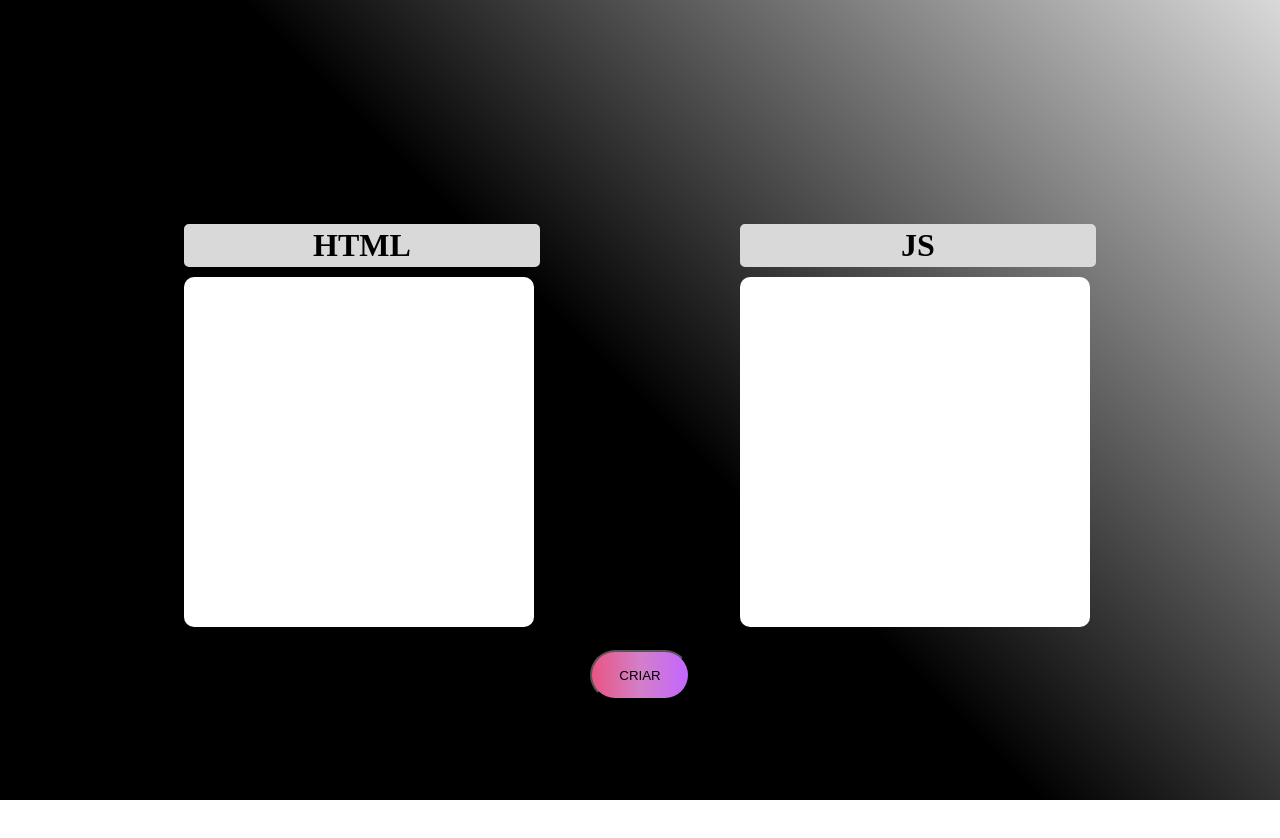
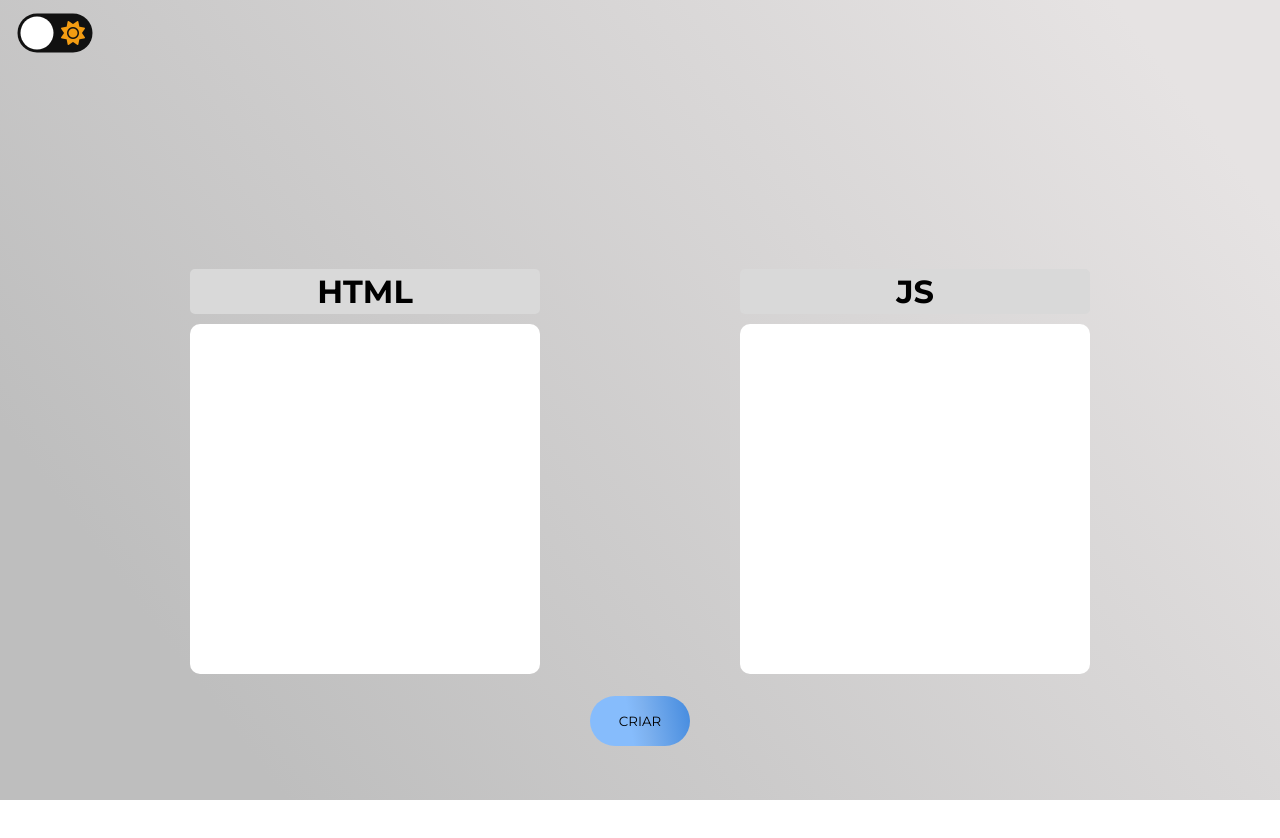
Before and after one commit to SergioRicJr/projeto-implement-html-js, a website: page html/pagina-inicial.html in a window 1280 px wide. Before the commit the page ends 800 px from the top, so only its background shows below. Drawn offline with Linux system fonts and the light colour scheme.

Commit message:
modo dark

```diff
--- a/css/pagina-inicial.css
+++ b/css/pagina-inicial.css
@@ -1,11 +1,41 @@
-:root{
-    --fundo: linear-gradient(45deg, rgb(0,0,0)50%, rgb(217, 217, 217));
-}
 
+@import url("https://fonts.googleapis.com/css2?family=Montserrat:wght@100;200;300;400;600;700;800;900&display=swap");
+:root {
+        --fundo: linear-gradient(232.73deg, #e6e3e3 8.79%, #bebebe 84.88%);
+        --texto: rgb(0, 0, 0);
+        --botao: linear-gradient(
+          260.02deg,
+          #a6c3e4 -4.36%,
+          #3f87dd -4.35%,
+          #7db1ef 45.09%,
+          #86bcfc 59.75%
+        );
+        --botaoTxt: rgb(3, 3, 3);
+        --input-fundo: rgb(197, 197, 197);
+        --peso: 500;
+      }
+
+
+.dark:root{
+    --fundo: linear-gradient(241.29deg, #4d4a50 10.31%, #1a1919 93.41%);
+    --texto: white;
+    --botao: linear-gradient(
+      257.91deg,
+      #c366ff 17.54%,
+      #d37fc8 54.55%,
+      #e95582 72.93%
+    );
+    --botaoTxt: white;
+    --input-fundo: rgb(154, 152, 152);
+    --peso: 300;
+  }
 
 *{
     padding: 0;
     margin: 0;
+    border: 0;
+    box-sizing: border-box;
+    font-family: "Montserrat", sans-serif;
 }
 
 html {
@@ -25,6 +55,7 @@ body{
     background-repeat: no-repeat;
     background-size: 100%;
     height: 100%;
+    color: var(--texto);
 }
 
 
@@ -64,8 +95,62 @@ h1{
     border-radius: 30px;
     width: 100px;
     height: 50px;
-    background: linear-gradient(270deg, #C366FF 0%, #D37FC8 50%, #E95582 100%);
+    background: var(--botao);
     user-select: none;
     cursor: pointer;
 
 }
+body.dark{
+    background: #292c35;
+}
+.checkbox{
+    opacity: 0;
+    position: absolute;
+}
+.label{
+    background-color: #111;
+    border-radius: 50px;
+    cursor: pointer;
+    display: flex;
+    align-items: center;
+    justify-content: space-between;
+    padding: 5px;
+    position: relative;
+    height: 26px;
+    width: 50px;
+    transform: scale(1.5);
+}
+
+.label .ball{
+    background-color: #fff;
+    border-radius: 50%;
+    position: absolute;
+    top: 2px;
+    left: 2px;
+    height: 22px;
+    width: 22px;
+    transform: translateX(0px);
+    transition: transform 0.2s linear;
+}
+
+
+.checkbox:checked + .label .ball{
+    transform: translate(24px);
+}
+
+.fa-moon{
+    color: #f1c40f;
+}
+
+.fa-sun{
+    color: #f39c12;
+}
+
+#btn:hover {
+    transform: scale(110%);
+  }
+
+.modo{
+    padding-left: 30px;
+    padding-top: 20px;
+}
--- a/html/pagina-inicial.html
+++ b/html/pagina-inicial.html
@@ -9,6 +9,14 @@
     <script src="../src/pagina-inicial.js" defer></script>
 </head>
 <body>
+    <div class="modo">
+        <input type="checkbox" class="checkbox" id="chk">
+        <label class="label" for="chk">
+            <i class="fas fa-moon"></i>
+            <i class="fas fa-sun "></i>
+            <div class="ball"></div>
+        </label>
+    </div>
     <form action="./pagina-teste.html" method="get">
         <div id="caixa-html">
             <h1>HTML</h1>
@@ -20,5 +28,6 @@
             <textarea type="" id="input-js"></textarea>
         </div>
     </form>
+    <script src="https://kit.fontawesome.com/6a72b87680.js" crossorigin="anonymous"></script>
 </body>
 </html>
--- a/src/pagina-inicial.js
+++ b/src/pagina-inicial.js
@@ -12,3 +12,15 @@ form.addEventListener("submit", ()=>{
     localStorage.setItem("texto-html", JSON.stringify({"content":textHTML}))
     localStorage.setItem("texto-javascript", JSON.stringify({"content": textJS}))
 })
+const chk = document.getElementById("chk")
+
+chk.addEventListener("change", () => {
+    document.body.classList.toggle("dark")
+})
+
+var data = new Date();
+var horas = data.getHours();
+
+if (horas < 18) {
+    document.body.classList.toggle("white-mode");
+}
```
